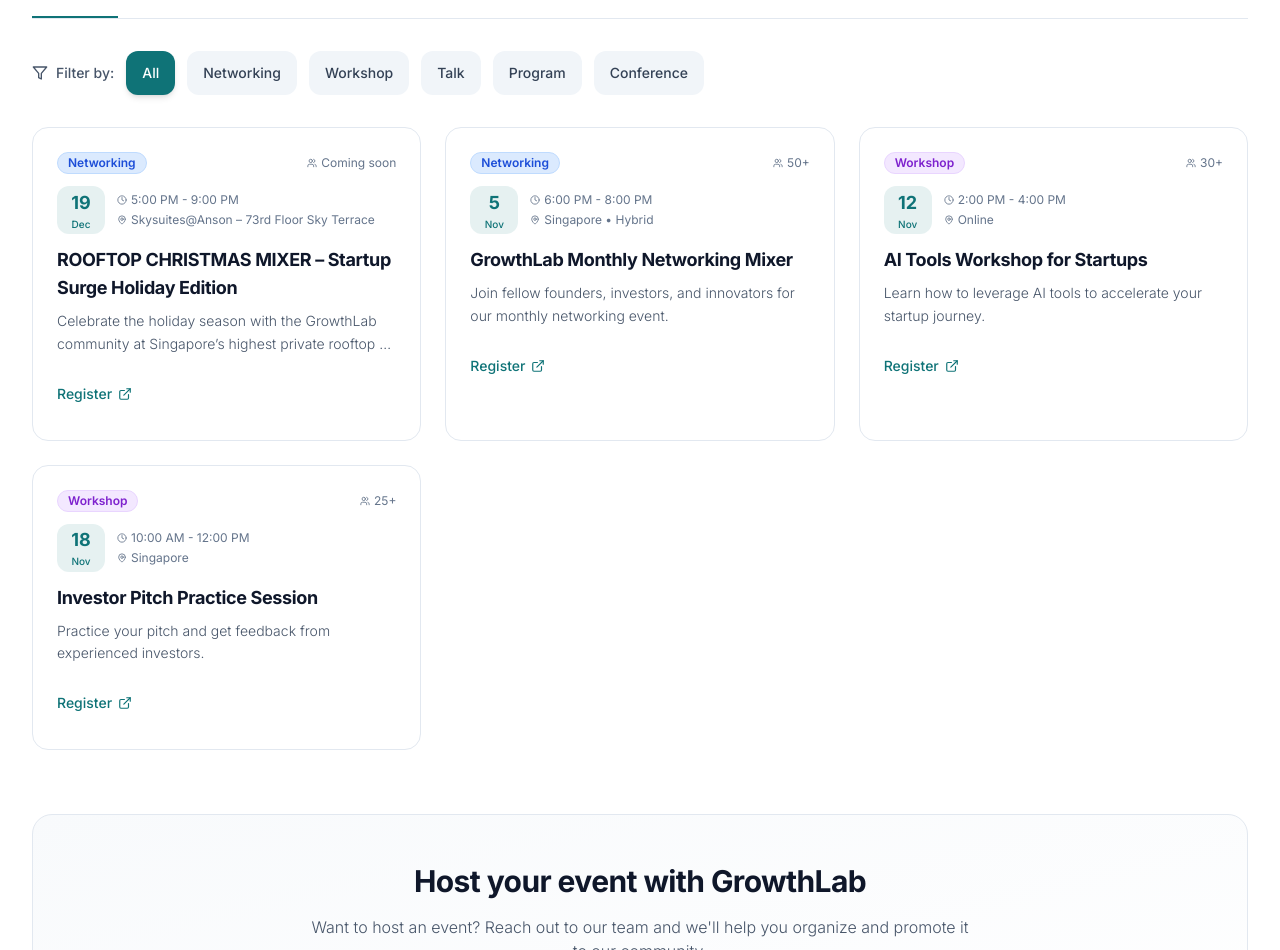
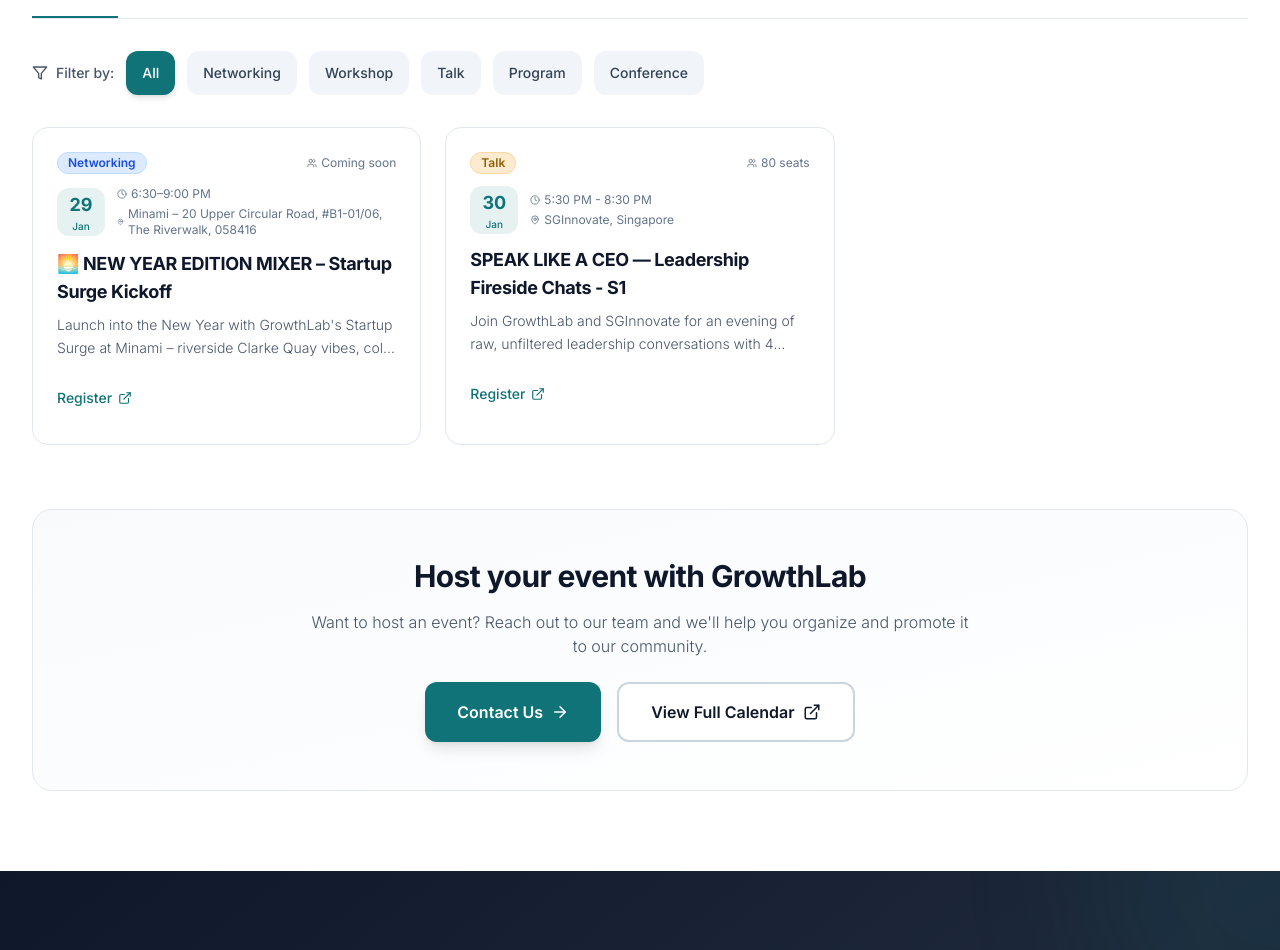
Before and after one commit to Growthlabsg/growthlabsimplesite, a Next.js app: page /events in a window 1280 px wide. Shown: the part 880-1830 px from the top of the page. Built offline with nearby package versions, Linux system fonts and the light colour scheme; no server answers.

Commit message:
events added

```diff
--- a/app/events/client.tsx
+++ b/app/events/client.tsx
@@ -19,72 +19,47 @@
 const fallbackEvents: TransformedEvent[] = [
   {
     id: "0",
-    title: "ROOFTOP CHRISTMAS MIXER – Startup Surge Holiday Edition",
-    date: "2025-12-19",
-    time: "5:00 PM - 9:00 PM",
-    location: "Skysuites@Anson – 73rd Floor Sky Terrace",
+    title: "🌅 NEW YEAR EDITION MIXER – Startup Surge Kickoff",
+    date: "2026-01-29",
+    time: "6:30–9:00 PM",
+    location:
+      "Minami – 20 Upper Circular Road, #B1-01/06, The Riverwalk, 058416",
     type: "Networking",
     attendees: "Coming soon",
     description:
-      "Celebrate the holiday season with the GrowthLab community at Singapore’s highest private rooftop  73 floors up with panoramic night views, festive vibes, and ice-cold drinks on us.This Christmas edition of Startup Surge Fridays brings founders, builders, and investors together for a relaxed, high-energy networking mixer with a holiday twist.",
-    link: "https://luma.com/wris178p",
+      "Launch into the New Year with GrowthLab's Startup Surge at Minami – riverside Clarke Quay vibes, cold drinks, real founders, and fresh connections to power 2026. What's happening: 6:30 PM – Doors + chill beats, 7:00 PM – 2-min founder intros, 7:30 PM – 5 rounds of speed networking, 8:15 PM – Group photo riverside, 8:30 PM – Free mingle. 1-for-1 house pours (2nd sponsored). Zero slides. Free entry.",
+    link: "https://luma.com/g7i9cfu0",
     imageUrl: null,
     featured: true,
   },
+
   {
-    id: "1",
-    title: "GrowthLab Monthly Networking Mixer",
-    date: "2025-11-05",
-    time: "6:00 PM - 8:00 PM",
-    location: "Singapore • Hybrid",
-    type: "Networking",
-    attendees: "50+",
+    id: "2",
+    title: "SPEAK LIKE A CEO — Leadership Fireside Chats - S1",
+    date: "2026-01-30",
+    time: "5:30 PM - 8:30 PM",
+    location: "SGInnovate, Singapore",
+    type: "Talk",
+    attendees: "80 seats",
     description:
-      "Join fellow founders, investors, and innovators for our monthly networking event.",
-    link: "https://lu.ma/growthlab.sg",
+      "Join GrowthLab and SGInnovate for an evening of raw, unfiltered leadership conversations with 4 powerhouse founders and executives. 'Speak Like a CEO' brings together startup leaders to share real stories about communicating vision, handling tough feedback, leading through uncertainty, and the skills that separate great founders from good ones. No slides. No pitches. Just authentic fireside chats + Q&A with founders who've built, scaled, and learned the hard way.",
+    link: "https://luma.com/ilmpsrij?utm_source=embed",
     imageUrl: null,
     featured: true,
   },
   {
     id: "2",
-    title: "AI Tools Workshop for Startups",
-    date: "2025-11-12",
-    time: "2:00 PM - 4:00 PM",
-    location: "Online",
-    type: "Workshop",
-    attendees: "30+",
+    title: "GrowthLab Conference 2025",
+    date: "2025-02-15",
+    time: "9:00 AM - 6:00 PM",
+    location: "Singapore Convention Centre",
+    type: "Conference",
+    attendees: "500+",
     description:
-      "Learn how to leverage AI tools to accelerate your startup journey.",
+      "Join us for our annual conference featuring 50+ speakers, workshops, and networking sessions.",
     link: "https://lu.ma/growthlab.sg",
     imageUrl: null,
     featured: true,
-  },
-  {
-    id: "3",
-    title: "Investor Pitch Practice Session",
-    date: "2025-11-18",
-    time: "10:00 AM - 12:00 PM",
-    location: "Singapore",
-    type: "Workshop",
-    attendees: "25+",
-    description:
-      "Practice your pitch and get feedback from experienced investors.",
-    link: "https://lu.ma/growthlab.sg",
-    imageUrl: null,
-    featured: false,
-  },
-  {
-    id: "4",
-    title: "Founder Stories: Scaling Your Startup",
-    date: "2025-10-10",
-    time: "7:00 PM - 9:00 PM",
-    location: "Hybrid",
-    type: "Talk",
-    attendees: "100+",
-    description: "Hear from successful founders about their scaling journey.",
-    link: "https://lu.ma/growthlab.sg",
-    imageUrl: null,
-    featured: false,
   },
   {
     id: "5",
--- a/components/Announcements.tsx
+++ b/components/Announcements.tsx
@@ -6,23 +6,23 @@
 
 const announcements = [
   {
-    type: "new",
-    title: "GrowthLab Platform Launch – New Year 2026",
+    type: "announcement",
+    title: "🌅 NEW YEAR EDITION MIXER – Startup Surge Kickoff",
     description:
-      "Ring in 2026 with the official launch of GrowthLab's new platform! AI-powered matching, enhanced business pages, and improved networking features to supercharge  startup ecosystem worldwide.",
-    date: "2025-12-31",
-    category: "Platform Launch",
-    link: "https://luma.com/growthlab.sg",
+      "Launch into the New Year with GrowthLab's Startup Surge at Minami – riverside Clarke Quay vibes, cold drinks, real founders, and fresh connections to power 2026. Thu 29 Jan 2026 | 6:30–9:00 PM. 1-for-1 House Pours (2nd drink on GrowthLab). Zero slides. Free entry.",
+    date: "2026-01-29",
+    category: "Event",
+    link: "https://luma.com/g7i9cfu0",
     featured: true,
   },
   {
     type: "announcement",
-    title: "ROOFTOP CHRISTMAS MIXER – Startup Surge Holiday Edition",
+    title: "SPEAK LIKE A CEO — Leadership Fireside Chats - S1",
     description:
-      "Join us 73 floors up at Skysuites@Anson for panoramic night views, festive vibes, and ice-cold drinks. Founder intros, speed networking, and a group Christmas photo with the skyline. $10 entry includes drinks & Christmas treats.",
-    date: "2025-12-19",
+      "Join GrowthLab and SGInnovate for an evening of raw, unfiltered leadership conversations with 4 powerhouse founders and executives. No slides. No pitches. Just authentic fireside chats + Q&A. Thu, 30 January 2026 | 5:30 PM – 8:30 PM SGT at SGInnovate. FREE RSVP with drinks provided.",
+    date: "2026-01-30",
     category: "Event",
-    link: "https://luma.com/wris178p",
+    link: "https://luma.com/ilmpsrij?utm_source=embed",
     featured: true,
   },
   {
--- a/components/EventsCalendar.tsx
+++ b/components/EventsCalendar.tsx
@@ -81,8 +81,8 @@
     link: "https://lu.ma/growthlab.sg",
   },
   {
-    title: "GrowthLab Conference 2026",
-    date: "2026-02-15",
+    title: "GrowthLab Conference 2025",
+    date: "2025-02-15",
     time: "All Day",
     location: "Singapore",
     type: "Conference",
--- a/components/EventsPreview.tsx
+++ b/components/EventsPreview.tsx
@@ -8,24 +8,14 @@
 
 const upcomingEvents = [
   {
-    title: "ROOFTOP SUNSET MIXER – Startup Surge Kickoff",
-    date: "2025-11-07",
+    title: "🌅 NEW YEAR EDITION MIXER – Startup Surge Kickoff",
+    date: "2026-01-29",
     type: "Networking",
   },
   {
-    title: "GrowthLab Monthly Networking Mixer",
-    date: "2025-12-05",
-    type: "Networking",
-  },
-  {
-    title: "AI Tools Workshop for Startups",
-    date: "2025-12-12",
-    type: "Workshop",
-  },
-  {
-    title: "GrowthLab Conference 2026",
-    date: "2026-02-15",
-    type: "Conference",
+    title: "SPEAK LIKE A CEO — Leadership Fireside Chats - S1",
+    date: "2026-01-30",
+    type: "Talk",
   },
 ];
 
```
